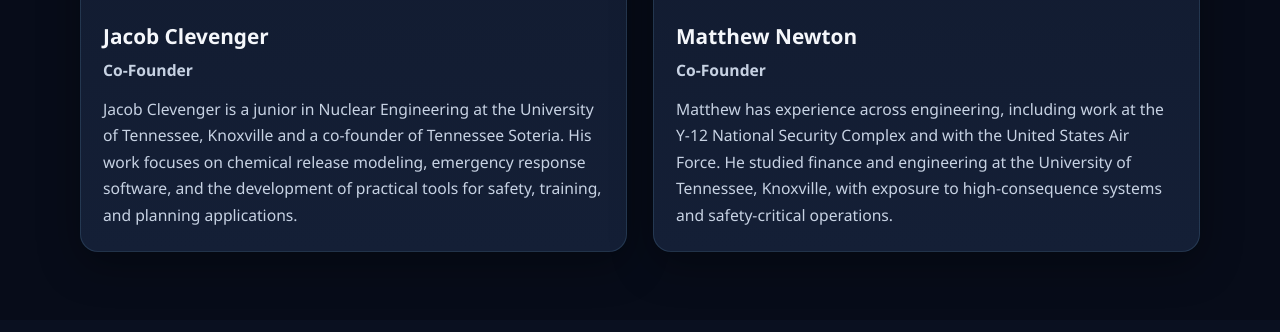
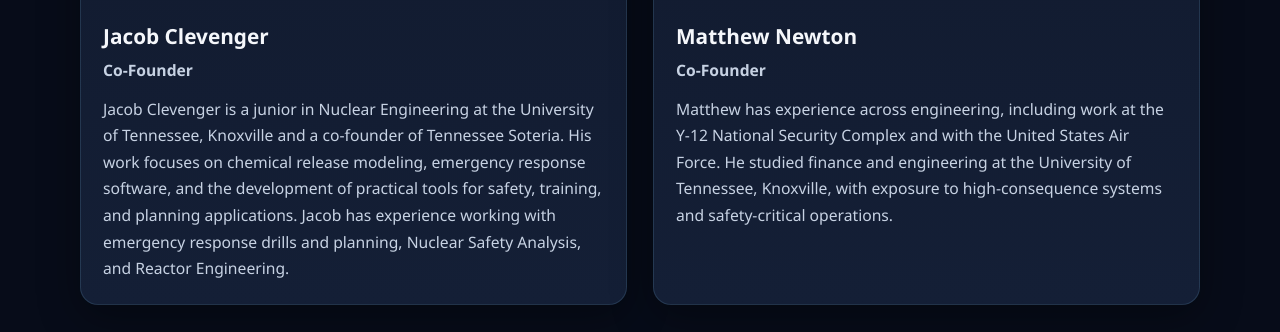
Before and after one commit to tennesseesoteria-cyber/TennesseeSoteria, a website: page index.html in a window 1280 px wide. Shown: the part 2073-2405 px from the top of the page. Drawn offline with Linux system fonts and the light colour scheme.

Commit message:
jacob's flex

```diff
--- a/index.html
+++ b/index.html
@@ -111,7 +111,8 @@
               Jacob Clevenger is a junior in Nuclear Engineering at the University of Tennessee,
               Knoxville and a co-founder of Tennessee Soteria. His work focuses on chemical release
               modeling, emergency response software, and the development of practical tools for
-              safety, training, and planning applications.
+              safety, training, and planning applications. Jacob has experience working with emergency response
+              drills and planning, Nuclear Safety Analysis, and Reactor Engineering.
             </p>
           </div>
         </div>
```
